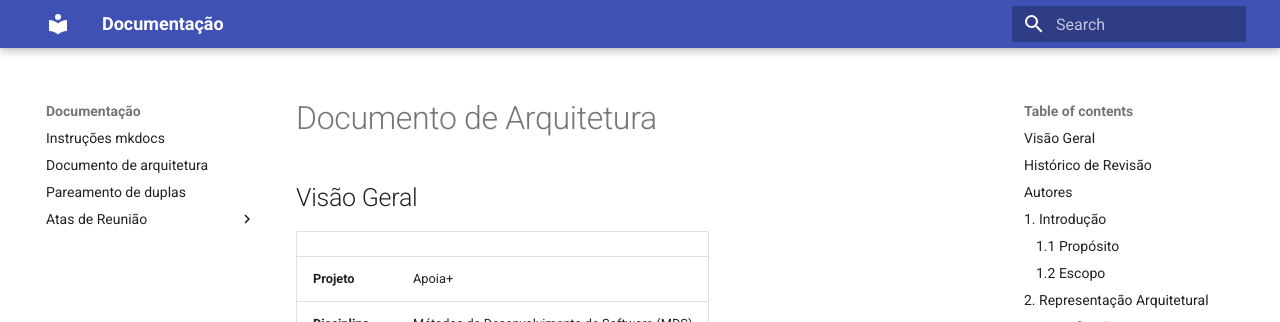
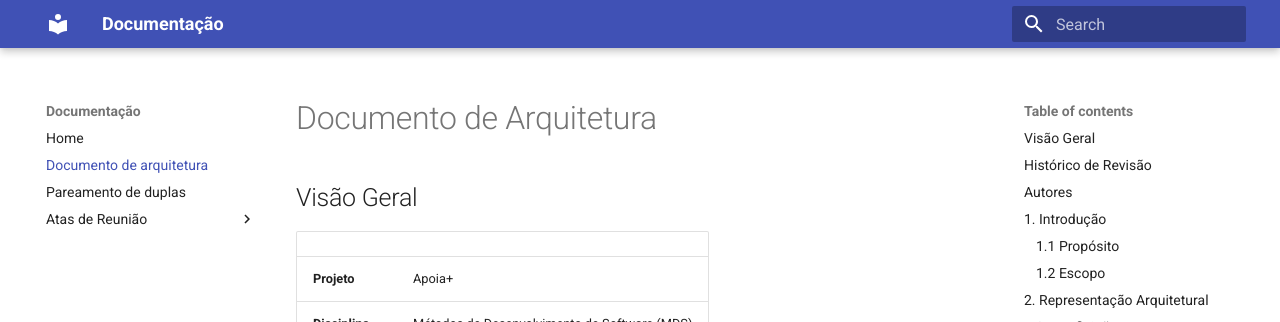
Before and after one commit to FGA0138-MDS-Ajax/2025.2-Gilgamesh, an MkDocs documentation site: the page built from docs/Arquitetura/Documento_Arquitetura.md, in a window 1280 px wide. Shown: the top 322 px of the page. Built offline with MkDocs 1.6.1 and Material for MkDocs 9.7.7, drawn with Linux system fonts in a browser that asks for light colours.

Commit message:
Update navigation paths in mkdocs.yml

```diff
--- a/mkdocs.yml
+++ b/mkdocs.yml
@@ -1,9 +1,12 @@
 site_name: Documentação
 
 nav:
-  - Instruções mkdocs: "index.md"
-  - Documento de arquitetura: "Documento_Arquitetura.md"
-  - Pareamento de duplas: "Pareamento_duplas.md"
+  - Home: "index.md"
+
+  - Documento de arquitetura: "Arquitetura/Documento_Arquitetura.md"
+
+  - Pareamento de duplas: "Organização da equipe/Pareamento_duplas.md"
+
   - Atas de Reunião:
     - Ata 1: "atas-reuniao/ata-reuniao-1.md"
     - Ata 2: "atas-reuniao/ata-reuniao-2.md"
```
